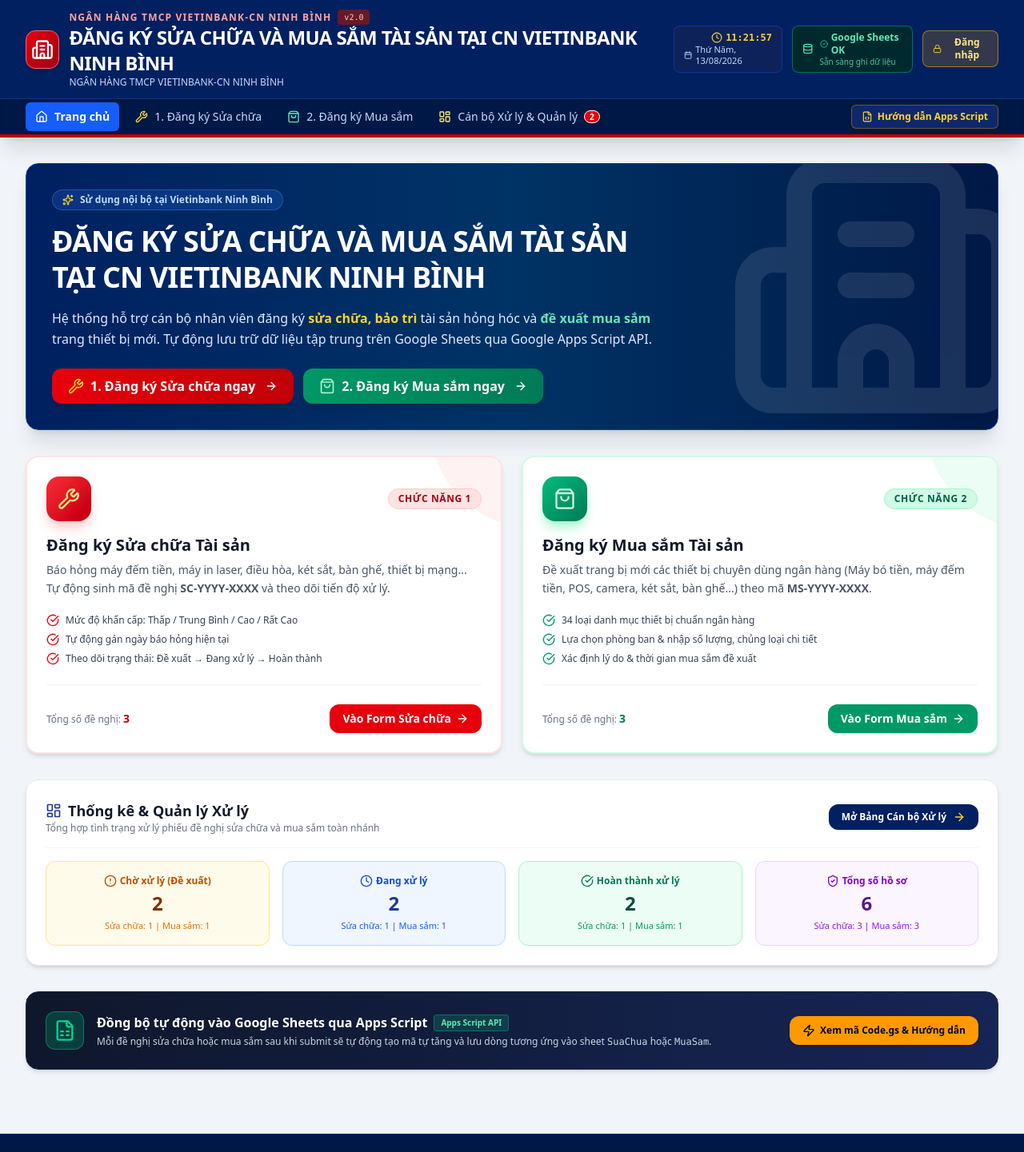
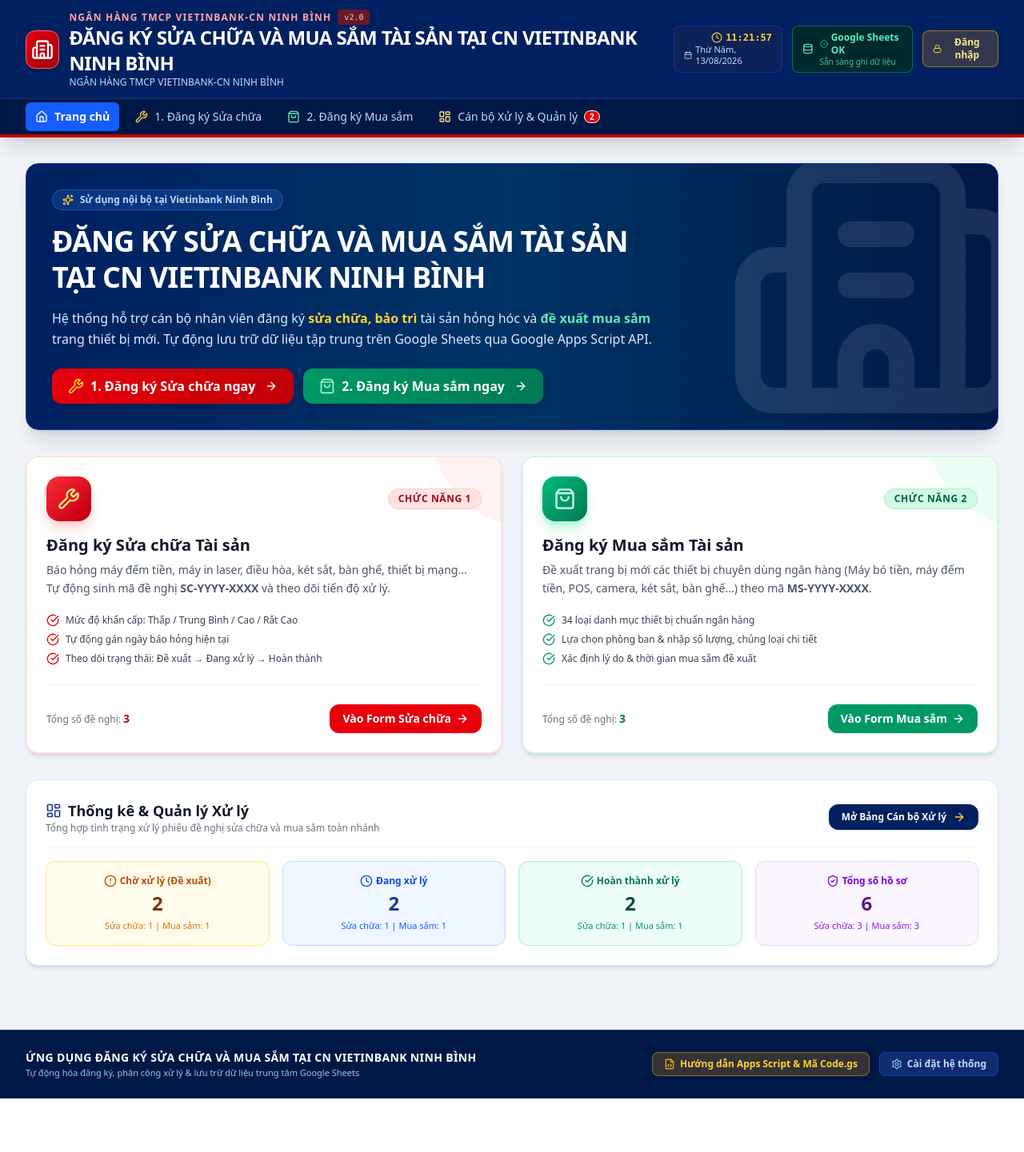
Before and after one commit to CN-400/400_QuanlyTaisan, a React (Vite) app: page / in a window 1280 px wide. Shown: the top 1441 px of the page at 80% size. After the commit the page ends 1374 px from the top, so only its background shows below. Built offline with nearby package versions, Linux system fonts and the light colour scheme; no server answers.

Commit message:
feat: improve guide access and UI layout
Move the Apps Script guide access to the header and standardize the button styling to improve accessibility and visual consistency across the application.

```diff
--- a/src/App.tsx
+++ b/src/App.tsx
@@ -1,4 +1,5 @@
 import React, { useState, useEffect } from 'react';
+import { FileCode, Settings } from 'lucide-react';
 import { ActiveTab, AppSettings, ProcurementRequest, RepairRequest } from './types';
 import {
   checkAndApplyUrlConfig,
@@ -155,6 +156,7 @@
         setActiveTab={handleSelectTab}
         settings={settings}
         onOpenSettings={handleOpenSettings}
+        onOpenGuide={() => setShowGuideModal(true)}
         repairCount={repairRequests.filter((r) => r.status === 'Đề xuất').length}
         procurementCount={procurementRequests.filter((p) => p.status === 'Đề xuất').length}
         isAdminLoggedIn={Boolean(settings.token && settings.currentUser)}
@@ -220,18 +222,22 @@
             </div>
           </div>
 
-          <div className="flex items-center space-x-4 text-[11px] text-blue-300">
+          <div className="flex flex-wrap items-center justify-center sm:justify-end gap-3 text-xs">
             <button
               onClick={() => setShowGuideModal(true)}
-              className="hover:text-amber-300 transition-colors underline"
+              className="flex items-center space-x-1.5 px-3.5 py-1.5 bg-amber-500/20 hover:bg-amber-500/30 text-amber-300 rounded-lg border border-amber-500/50 transition-all font-semibold"
+              title="Mở tài liệu hướng dẫn và lấy mã Code.gs Apps Script"
             >
-              Mã Code.gs Apps Script
+              <FileCode className="w-3.5 h-3.5 text-amber-400" />
+              <span>Hướng dẫn Apps Script & Mã Code.gs</span>
             </button>
-            <span>•</span>
+
             <button
               onClick={handleOpenSettings}
-              className="hover:text-white transition-colors underline flex items-center space-x-1"
+              className="flex items-center space-x-1.5 px-3.5 py-1.5 bg-blue-900/60 hover:bg-blue-800 text-blue-200 rounded-lg border border-blue-700/60 transition-all font-semibold"
+              title="Cài đặt hệ thống"
             >
+              <Settings className="w-3.5 h-3.5 text-blue-300" />
               <span>Cài đặt hệ thống</span>
             </button>
           </div>
--- a/src/components/Header.tsx
+++ b/src/components/Header.tsx
@@ -25,6 +25,7 @@
   setActiveTab: (tab: ActiveTab) => void;
   settings: AppSettings;
   onOpenSettings: () => void;
+  onOpenGuide?: () => void;
   repairCount: number;
   procurementCount: number;
   isAdminLoggedIn?: boolean;
@@ -37,6 +38,7 @@
   setActiveTab,
   settings,
   onOpenSettings,
+  onOpenGuide,
   repairCount,
   procurementCount,
   isAdminLoggedIn = false,
@@ -150,6 +152,7 @@
 
             {/* Quick Settings & Auth Info */}
             <div className="flex items-center space-x-1.5">
+
               {settings.currentUser ? (
                 <div className="flex items-center space-x-1.5 bg-blue-950/90 p-1 rounded-xl border border-blue-700/80">
                   <div className="px-2 py-1 text-left hidden sm:block">
@@ -266,19 +269,6 @@
                 )}
               </button>
             </div>
-
-            {/* Guide Button */}
-            <button
-              onClick={() => setActiveTab('guide')}
-              className={`hidden md:flex items-center space-x-1.5 px-3 py-1.5 rounded-md text-xs font-semibold transition-all border ${
-                activeTab === 'guide'
-                  ? 'bg-amber-500 text-blue-950 border-amber-300'
-                  : 'bg-blue-900/50 text-amber-300 border-amber-500/40 hover:bg-blue-800'
-              }`}
-            >
-              <FileCode className="w-3.5 h-3.5" />
-              <span>Hướng dẫn Apps Script</span>
-            </button>
           </nav>
         </div>
       </div>
--- a/src/components/HomeScreen.tsx
+++ b/src/components/HomeScreen.tsx
@@ -8,10 +8,8 @@
   Clock,
   AlertCircle,
   LayoutDashboard,
-  FileSpreadsheet,
   Building2,
   Sparkles,
-  Zap,
 } from 'lucide-react';
 import { ActiveTab, ProcurementRequest, RepairRequest } from '../types';
 
@@ -278,34 +276,6 @@
           </div>
         </div>
       </div>
-
-      {/* Google Sheets Integration Callout */}
-      <div className="bg-gradient-to-r from-slate-900 to-blue-950 text-white rounded-2xl p-6 shadow-md border border-slate-800 flex flex-col md:flex-row items-center justify-between gap-6">
-        <div className="flex items-center space-x-4">
-          <div className="w-12 h-12 rounded-xl bg-emerald-600/30 border border-emerald-500/50 flex items-center justify-center shrink-0">
-            <FileSpreadsheet className="w-7 h-7 text-emerald-400" />
-          </div>
-          <div>
-            <h4 className="font-bold text-base text-white flex items-center space-x-2">
-              <span>Đồng bộ tự động vào Google Sheets qua Apps Script</span>
-              <span className="bg-emerald-500/20 text-emerald-300 text-[10px] px-2 py-0.5 rounded border border-emerald-500/40">
-                Apps Script API
-              </span>
-            </h4>
-            <p className="text-xs text-slate-300 mt-1">
-              Mỗi đề nghị sửa chữa hoặc mua sắm sau khi submit sẽ tự động tạo mã tự tăng và lưu dòng tương ứng vào sheet <code>SuaChua</code> hoặc <code>MuaSam</code>.
-            </p>
-          </div>
-        </div>
-
-        <button
-          onClick={onOpenGuide}
-          className="shrink-0 px-4 py-2.5 bg-amber-500 hover:bg-amber-400 text-slate-950 font-bold text-xs rounded-xl shadow transition-all flex items-center space-x-1.5"
-        >
-          <Zap className="w-4 h-4" />
-          <span>Xem mã Code.gs & Hướng dẫn</span>
-        </button>
-      </div>
     </div>
   );
 };
```
